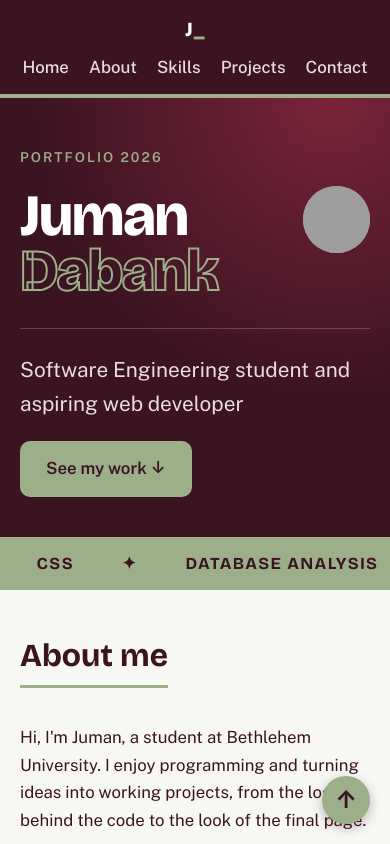
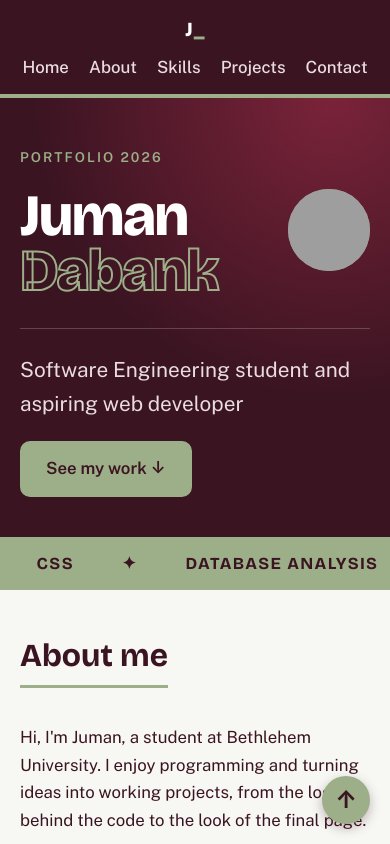
Before and after one commit to juman006/Portfolio, a plain HTML site: page index.html in a window 390 px wide. Shown: the top 844 px of the page. Drawn offline with nearby package versions, Linux system fonts and the light colour scheme; grey boxes are pictures that could not be loaded.

Commit message:
Update style.css

```diff
--- a/style.css
+++ b/style.css
@@ -523,11 +523,11 @@ textarea:focus-visible {
   }
 
   .pill {
-    top: -0.05em;
-    bottom: auto;
-    width: 1.15em;
-    height: 1.15em;
-  }
+  top: 0;
+  bottom: auto;
+  width: 1.4em;
+  height: 1.4em;
+}
 
   .about-grid,
   .contact-grid {
```
